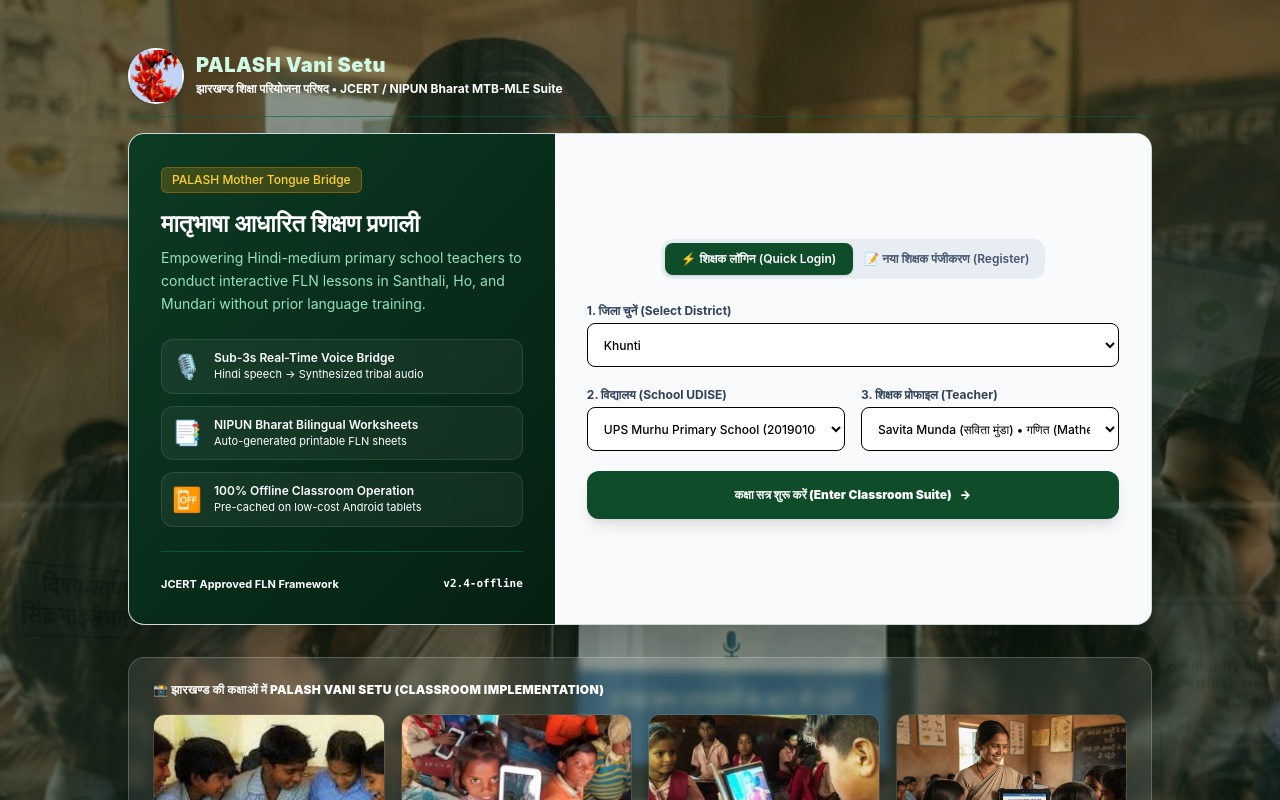
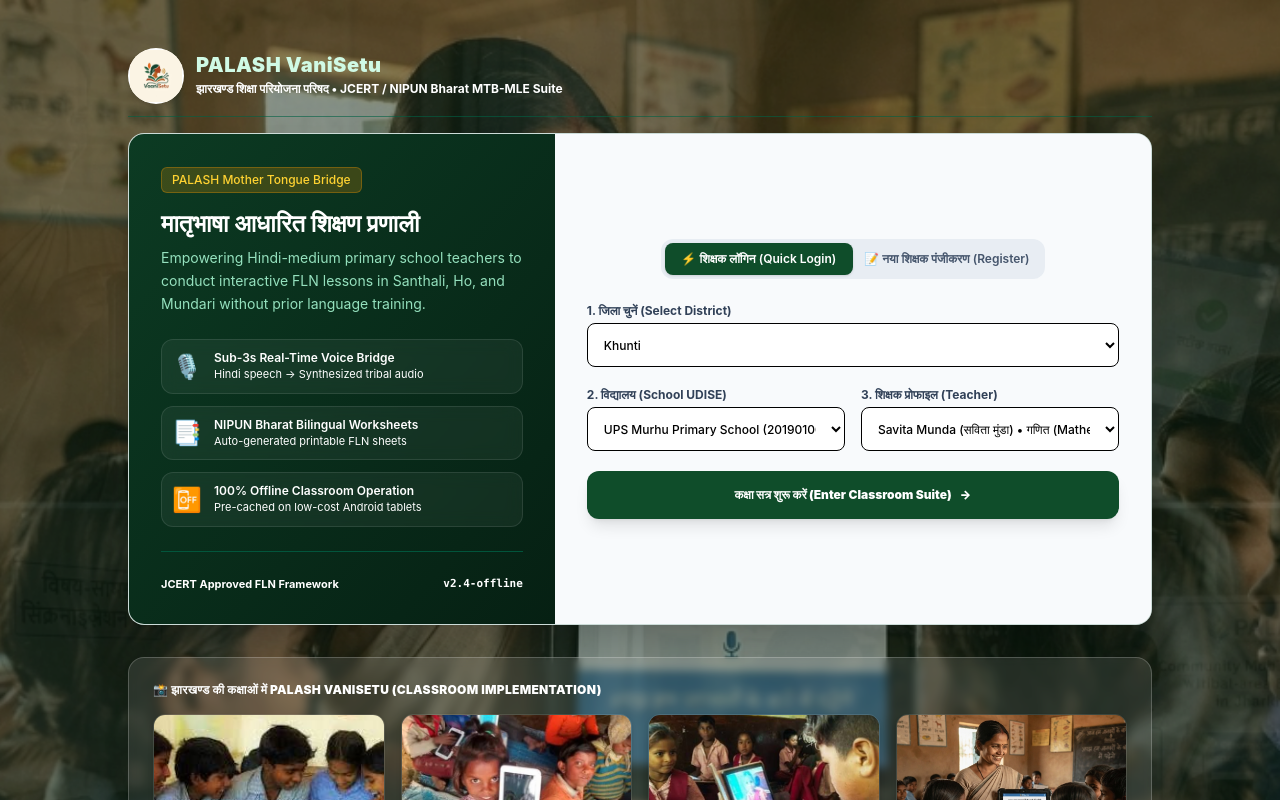
Before and after one commit to nikhil-codes-tech/vanisetu-, a React (Vite) app: page / in a window 1280 px wide. Shown: the top 800 px of the page. Built offline with nearby package versions, Linux system fonts and the light colour scheme.

Commit message:
Update: Added centered modals for logout/success and updated VaniSetu branding logo

```diff
--- a/index.html
+++ b/index.html
@@ -3,7 +3,7 @@
   <head>
     <meta charset="UTF-8" />
     <meta name="viewport" content="width=device-width, initial-scale=1.0" />
-    <title>PALASH Vani Setu - Bridging Tribal Languages for Foundational Literacy in Jharkhand</title>
+    <title>PALASH VaniSetu - Bridging Tribal Languages for Foundational Literacy in Jharkhand</title>
   </head>
   <body class="bg-[#F0F2F9]">
     <div id="root"></div>
--- a/src/App.jsx
+++ b/src/App.jsx
@@ -234,6 +234,9 @@
   // 7. Global Search
   const [searchQuery, setSearchQuery] = useState('');
   const [searchResults, setSearchResults] = useState([]);
+
+  // Logout confirmation modal state
+  const [showLogoutConfirm, setShowLogoutConfirm] = useState(false);
 
   const profileDropdownRef = useRef(null);
   const switcherDropdownRef = useRef(null);
@@ -507,13 +510,13 @@
             <div className="p-4 border-b border-white/10 flex items-center justify-between bg-[#082a17]">
               <div className="flex items-center space-x-2.5 overflow-hidden">
                 <img
-                  src="/palash_flower.jpg"
-                  alt="Palash Logo"
-                  className="w-7 h-7 rounded-full object-cover border border-white/20 flex-shrink-0"
+                  src="/vanisetu_logo.jpg"
+                  alt="VaniSetu Logo"
+                  className="w-8 h-8 rounded-lg object-contain bg-white p-0.5 border border-white/20 flex-shrink-0"
                 />
                 {!isSidebarCollapsed && (
                   <div className="text-left whitespace-nowrap">
-                    <h2 className="text-xs font-black tracking-wide leading-none">PALASH Vani Setu</h2>
+                    <h2 className="text-xs font-black tracking-wide leading-none">PALASH VaniSetu</h2>
                     <p className="text-[7.5px] text-[#A6C4B9] uppercase tracking-widest font-extrabold mt-1">JCERT / SAMAGRA SHIKSHA</p>
                   </div>
                 )}
@@ -608,9 +611,7 @@
               targetLanguage={targetLanguage}
               setTargetLanguage={setTargetLanguage}
               onLogout={() => {
-                setIsLoggedIn(false);
-                setTeacherData(null);
-                setActiveTab('dashboard');
+                setShowLogoutConfirm(true);
               }}
               classLevel={classLevel}
               selectedSubject={selectedSubject}
@@ -1311,9 +1312,7 @@
               classLevel={classLevel}
               setClassLevel={setClassLevel}
               onLogout={() => {
-                setIsLoggedIn(false);
-                setTeacherData(null);
-                setActiveTab('dashboard');
+                setShowLogoutConfirm(true);
               }}
             />
           )}
@@ -1322,6 +1321,39 @@
 
       </div>
 
+      {showLogoutConfirm && (
+        <div className="fixed inset-0 bg-black/60 flex items-center justify-center z-50 animate-fade-in">
+          <div className="bg-white rounded-2xl border border-slate-200 p-6 max-w-sm w-full mx-4 shadow-2xl text-center space-y-4 animate-scale-in font-sans">
+            <div className="w-12 h-12 bg-amber-50 rounded-full flex items-center justify-center mx-auto text-[#E06D10] text-xl font-bold border border-amber-100">
+              ⚠️
+            </div>
+            <div className="space-y-1.5 text-left sm:text-center">
+              <h3 className="text-sm font-black text-slate-900">Are you sure you want to log out?</h3>
+              <p className="text-xs text-slate-500 font-bold leading-normal">
+                You will need to re-verify your Shikshak ID to log in again.
+              </p>
+            </div>
+            <div className="flex space-x-3 pt-2">
+              <button
+                onClick={() => setShowLogoutConfirm(false)}
+                className="flex-1 bg-slate-100 hover:bg-slate-200 text-slate-700 text-xs font-black py-2.5 rounded-lg transition-colors cursor-pointer"
+              >
+                Cancel
+              </button>
+              <button
+                onClick={() => {
+                  setShowLogoutConfirm(false);
+                  handleLogout();
+                }}
+                className="flex-1 bg-[#E06D10] hover:bg-[#c25e0c] text-white text-xs font-black py-2.5 rounded-lg transition-colors cursor-pointer shadow-3xs"
+              >
+                Yes, Logout
+              </button>
+            </div>
+          </div>
+        </div>
+      )}
+
     </div>
   );
 }
--- a/src/components/LiveConversation.jsx
+++ b/src/components/LiveConversation.jsx
@@ -284,7 +284,7 @@
             </button>
 
             <span className="text-[8px] text-slate-405 font-bold uppercase">
-              PALASH Vani Setu • SAMAGRA SHIKSHA JHARKHAND
+              PALASH VaniSetu • SAMAGRA SHIKSHA JHARKHAND
             </span>
           </div>
 
--- a/src/components/Login.jsx
+++ b/src/components/Login.jsx
@@ -159,7 +159,7 @@
               <span className="text-[9.5px] bg-[#E06D10] text-white px-2 py-0.5 rounded font-black uppercase tracking-wider">
                 Govt. Approved Portal
               </span>
-              <h2 className="text-xl font-black text-white leading-none mt-2">PALASH Vani Setu</h2>
+              <h2 className="text-xl font-black text-white leading-none mt-2">PALASH VaniSetu</h2>
               <p className="text-[10px] text-[#A6C4B9] font-black uppercase tracking-wider mt-1.5 leading-none">
                 Mother-Tongue Classroom OS
               </p>
@@ -356,7 +356,7 @@
       {/* Institutional Footer */}
       <footer className="max-w-[1050px] w-full pt-8 text-center space-y-4 text-[9.5px] text-slate-450 font-semibold border-t border-slate-200">
         <div className="space-y-1">
-          <p className="text-[#0F4D2A] font-black text-xs uppercase tracking-wide">PALASH Vani Setu</p>
+          <p className="text-[#0F4D2A] font-black text-xs uppercase tracking-wide">PALASH VaniSetu</p>
           <p className="text-[8px] text-slate-400 font-bold uppercase tracking-wider">
             Mother-Tongue Classroom for Tribal-Area Schools
           </p>
@@ -380,7 +380,7 @@
         </div>
 
         <div className="text-[8px] text-slate-350">
-          © 2026 PALASH Vani Setu
+          © 2026 PALASH VaniSetu
         </div>
       </footer>
 
--- a/src/components/TeacherAuth.jsx
+++ b/src/components/TeacherAuth.jsx
@@ -219,14 +219,14 @@
         <div className="flex items-center gap-3">
           <div className="w-14 h-14 bg-white rounded-full flex items-center justify-center p-0.5 shadow-md overflow-hidden flex-shrink-0">
             <img
-              src="/palash_flower.jpg"
-              alt="Palash Flower"
-              className="w-full h-full object-cover"
+              src="/vanisetu_logo.jpg"
+              alt="VaniSetu Logo"
+              className="w-full h-full object-contain"
             />
           </div>
           <div className="text-left font-sans">
-            {/* Removed Red NEW Badge next to PALASH Vani Setu title (Point 1) */}
-            <h1 className="text-xl font-black tracking-wide text-emerald-100 leading-none">PALASH Vani Setu</h1>
+            {/* Removed Red NEW Badge next to PALASH VaniSetu title (Point 1) */}
+            <h1 className="text-xl font-black tracking-wide text-emerald-100 leading-none">PALASH VaniSetu</h1>
             <p className="text-xs text-emerald-350 font-bold mt-1.5">झारखण्ड शिक्षा परियोजना परिषद • JCERT / NIPUN Bharat MTB-MLE Suite</p>
           </div>
         </div>
@@ -474,7 +474,7 @@
       {/* Visual Classroom Grid */}
       <div className="w-full max-w-5xl mt-8 bg-white/10 backdrop-blur-xs border border-white/20 rounded-2xl p-6 space-y-4 text-left z-10 relative">
         <h4 className="text-xs font-black text-white uppercase tracking-wide">
-          📸 झारखण्ड की कक्षाओं में Palash Vani Setu (Classroom Implementation)
+          📸 झारखण्ड की कक्षाओं में Palash VaniSetu (Classroom Implementation)
         </h4>
         <div className="grid grid-cols-2 md:grid-cols-4 gap-4">
           <div className="rounded-xl overflow-hidden shadow-md h-36 border border-white/10">
--- a/src/components/WorksheetGenerator.jsx
+++ b/src/components/WorksheetGenerator.jsx
@@ -221,6 +221,8 @@
   const [quizFinished, setQuizFinished] = useState(false);
   const [downloadComplete, setDownloadComplete] = useState(false);
 
+  const [showSuccessModal, setShowSuccessModal] = useState(false);
+
   // Low-ink B&W mode
   const [isLowInkMode, setIsLowInkMode] = useState(false);
 
@@ -278,7 +280,7 @@
       questions: customQuestions
     };
     setActiveWorksheet(sheetObj);
-    alert("✓ AI Bilingual Worksheet Generated!");
+    setShowSuccessModal(true);
   };
 
   const templatesList = AVAILABLE_WORKSHEETS_TEMPLATES[selectedSubject] || [];
@@ -545,6 +547,28 @@
                 ← बाईं ओर से कोई वर्कशीट चुनें या नई वर्कशीट जनरेट करें।
               </div>
             )}
+
+            {showSuccessModal && (
+              <div className="fixed inset-0 bg-black/60 flex items-center justify-center z-50 animate-fade-in">
+                <div className="bg-white rounded-2xl border border-slate-200 p-6 max-w-sm w-full mx-4 shadow-2xl text-center space-y-4 animate-scale-in font-sans">
+                  <div className="w-12 h-12 bg-emerald-50 rounded-full flex items-center justify-center mx-auto text-emerald-600 text-xl font-bold border border-emerald-100">
+                    ✓
+                  </div>
+                  <div className="space-y-1.5">
+                    <h3 className="text-sm font-black text-slate-900">Worksheet Generated!</h3>
+                    <p className="text-xs text-slate-500 font-bold leading-normal">
+                      Bilingual Worksheet has been generated successfully and is ready to print or save offline.
+                    </p>
+                  </div>
+                  <button
+                    onClick={() => setShowSuccessModal(false)}
+                    className="w-full bg-[#0F4D2A] hover:bg-[#09351C] text-white text-xs font-black py-2.5 rounded-lg transition-colors cursor-pointer shadow-3xs"
+                  >
+                    OK
+                  </button>
+                </div>
+              </div>
+            )}
           </div>
 
         </div>
--- a/src/utils/mockData.js
+++ b/src/utils/mockData.js
@@ -1,4 +1,4 @@
-// Configured Institutional Database for PALASH Vani Setu Offline Classroom Engine
+// Configured Institutional Database for PALASH VaniSetu Offline Classroom Engine
 // Co-branded with Samagra Shiksha Jharkhand & JCERT
 
 export const JHARKHAND_DISTRICTS = {
```
Also changed, not shown: public/vanisetu_logo.jpg (added).
